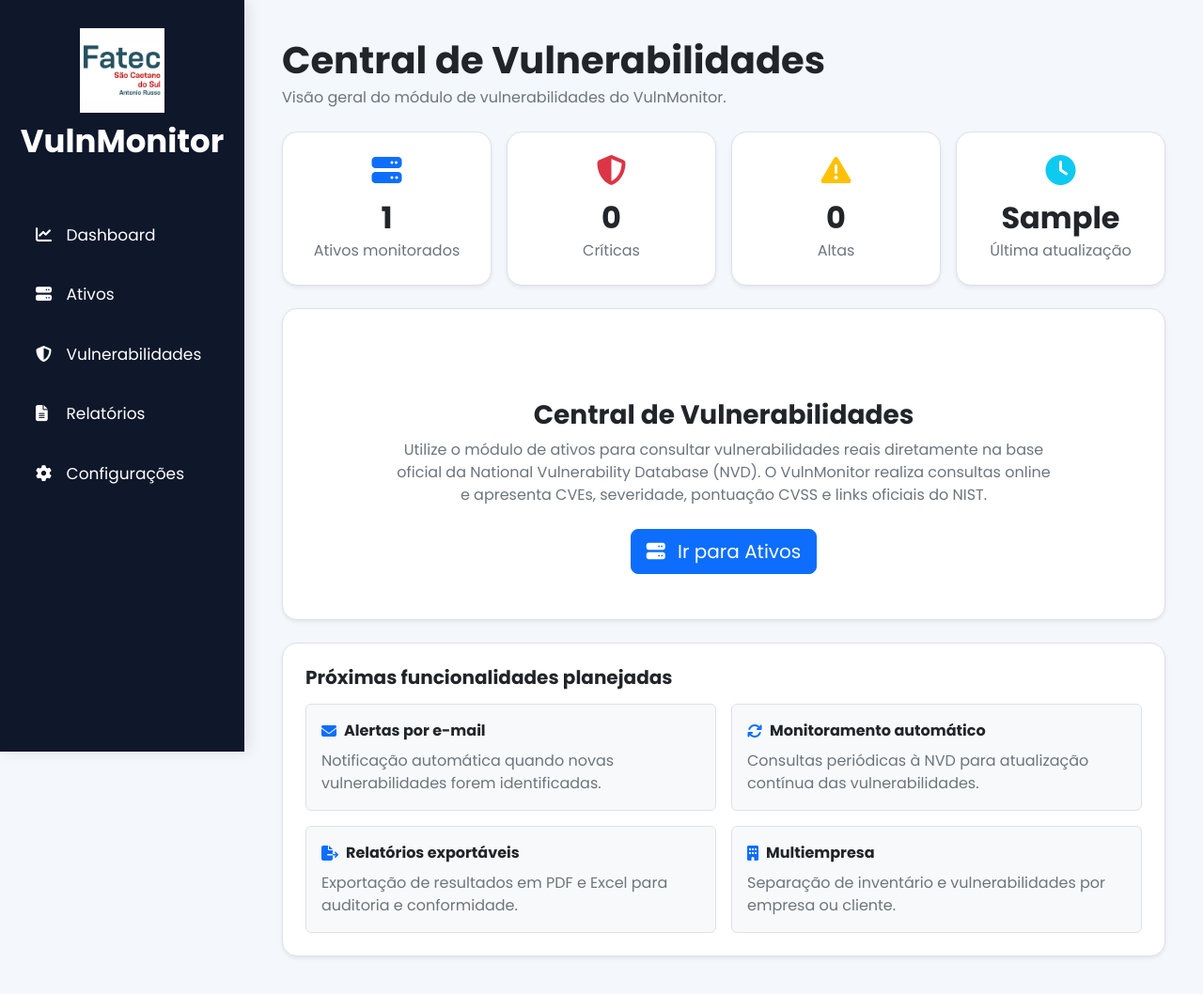
After one commit to CaioNakamura/vulnmonitor, a FastAPI app: template app/templates/vulnerabilidades/index.html in a window 1280 px wide. The commit adds this page. Shown: the whole page at 94% size. Run offline with FastAPI, Linux system fonts and the light colour scheme; the template is opened without the code that fills it: most values are stand-ins (such as "Sample title", 1, 10 or a date in 2020).

Commit message:
feat: integração completa com NVD e dashboard de vulnerabilidades

```diff
--- a/app/services/ativo_service.py
+++ b/app/services/ativo_service.py
@@ -55,3 +55,5 @@ def excluir_ativo(db: Session, id: int):
     if ativo:
         db.delete(ativo)
         db.commit()
+def contar_ativos(db):
+    return db.query(Ativo).count()
--- a/app/templates/base.html
+++ b/app/templates/base.html
@@ -54,8 +54,9 @@
                 <i class="fa-solid fa-server"></i>
                 Ativos
             </a>
-            <a href="#">
-                <i class="fa-solid fa-bug"></i>
+            <a href="/vulnerabilidades"
+            class="{% if pagina == 'vulnerabilidades' %}active{% endif %}">
+                <i class="fa-solid fa-shield-halved"></i>
                 Vulnerabilidades
             </a>
             <a href="#">
--- /dev/null
+++ b/app/templates/vulnerabilidades/index.html
@@ -0,0 +1,155 @@
+{% extends 'base.html' %}
+{% block content %}
+
+<div class="d-flex justify-content-between align-items-center mb-4">
+    <div>
+        <h1 class="fw-bold mb-1">Central de Vulnerabilidades</h1>
+        <p class="text-secondary mb-0">
+            Visão geral do módulo de vulnerabilidades do VulnMonitor.
+        </p>
+    </div>
+</div>
+
+<div class="row g-3 mb-4">
+
+    <div class="col-md-3">
+        <div class="card-vuln text-center p-4 h-100 shadow-sm border bg-white rounded-4">
+            <i class="fa-solid fa-server text-primary mb-3"
+               style="font-size: 2rem;"></i>
+
+            <h2 class="fw-bold mb-1">{{ total_ativos }}</h2>
+
+            <p class="text-secondary mb-0">
+                Ativos monitorados
+            </p>
+        </div>
+    </div>
+
+    <div class="col-md-3">
+        <div class="card-vuln text-center p-4 h-100 shadow-sm border bg-white rounded-4">
+            <i class="fa-solid fa-shield-halved text-danger mb-3"
+               style="font-size: 2rem;"></i>
+
+            <h2 class="fw-bold mb-1">0</h2>
+
+            <p class="text-secondary mb-0">
+                Críticas
+            </p>
+        </div>
+    </div>
+
+    <div class="col-md-3">
+        <div class="card-vuln text-center p-4 h-100 shadow-sm border bg-white rounded-4">
+            <i class="fa-solid fa-triangle-exclamation text-warning mb-3"
+               style="font-size: 2rem;"></i>
+
+            <h2 class="fw-bold mb-1">0</h2>
+
+            <p class="text-secondary mb-0">
+                Altas
+            </p>
+        </div>
+    </div>
+
+    <div class="col-md-3">
+        <div class="card-vuln text-center p-4 h-100 shadow-sm border bg-white rounded-4">
+            <i class="fa-solid fa-clock text-info mb-3"
+               style="font-size: 2rem;"></i>
+
+            <h2 class="fw-bold mb-1">
+                {{ ultima_atualizacao if ultima_atualizacao else '--:--' }}
+            </h2>
+
+            <p class="text-secondary mb-0">
+                Última atualização
+            </p>
+        </div>
+    </div>
+
+</div>
+
+<div class="card-vuln p-5 text-center shadow-sm border bg-white rounded-4">
+
+    <i class="fa-solid fa-shield-check text-primary"
+       style="font-size: 4rem;"></i>
+
+    <h3 class="mt-4 mb-2 fw-bold">
+        Central de Vulnerabilidades
+    </h3>
+
+    <p class="text-secondary mb-4"
+       style="max-width: 700px; margin: 0 auto;">
+        Utilize o módulo de ativos para consultar vulnerabilidades reais diretamente
+        na base oficial da National Vulnerability Database (NVD). O VulnMonitor
+        realiza consultas online e apresenta CVEs, severidade, pontuação CVSS
+        e links oficiais do NIST.
+    </p>
+
+    <a href="/ativos" class="btn btn-primary btn-lg">
+        <i class="fa-solid fa-server me-2"></i>
+        Ir para Ativos
+    </a>
+
+</div>
+
+<div class="card-vuln p-4 mt-4 shadow-sm border bg-white rounded-4">
+
+    <h5 class="fw-bold mb-3">
+        Próximas funcionalidades planejadas
+    </h5>
+
+    <div class="row g-3">
+
+        <div class="col-md-6">
+            <div class="border rounded p-3 h-100 bg-light">
+                <div class="d-flex align-items-center gap-2 mb-2">
+                    <i class="fa-solid fa-envelope text-primary"></i>
+                    <strong>Alertas por e-mail</strong>
+                </div>
+                <p class="text-secondary mb-0">
+                    Notificação automática quando novas vulnerabilidades forem identificadas.
+                </p>
+            </div>
+        </div>
+
+        <div class="col-md-6">
+            <div class="border rounded p-3 h-100 bg-light">
+                <div class="d-flex align-items-center gap-2 mb-2">
+                    <i class="fa-solid fa-arrows-rotate text-primary"></i>
+                    <strong>Monitoramento automático</strong>
+                </div>
+                <p class="text-secondary mb-0">
+                    Consultas periódicas à NVD para atualização contínua das vulnerabilidades.
+                </p>
+            </div>
+        </div>
+
+        <div class="col-md-6">
+            <div class="border rounded p-3 h-100 bg-light">
+                <div class="d-flex align-items-center gap-2 mb-2">
+                    <i class="fa-solid fa-file-export text-primary"></i>
+                    <strong>Relatórios exportáveis</strong>
+                </div>
+                <p class="text-secondary mb-0">
+                    Exportação de resultados em PDF e Excel para auditoria e conformidade.
+                </p>
+            </div>
+        </div>
+
+        <div class="col-md-6">
+            <div class="border rounded p-3 h-100 bg-light">
+                <div class="d-flex align-items-center gap-2 mb-2">
+                    <i class="fa-solid fa-building text-primary"></i>
+                    <strong>Multiempresa</strong>
+                </div>
+                <p class="text-secondary mb-0">
+                    Separação de inventário e vulnerabilidades por empresa ou cliente.
+                </p>
+            </div>
+        </div>
+
+    </div>
+
+</div>
+
+{% endblock %}
```
Also changed, not shown: app/routers/vulnerabilidades.py (+27 -2 lines), app/services/nvd_service.py (+10 -52 lines), app/templates/vulnerabilidades/vulnerabilidades.html (+93 -84 lines).
